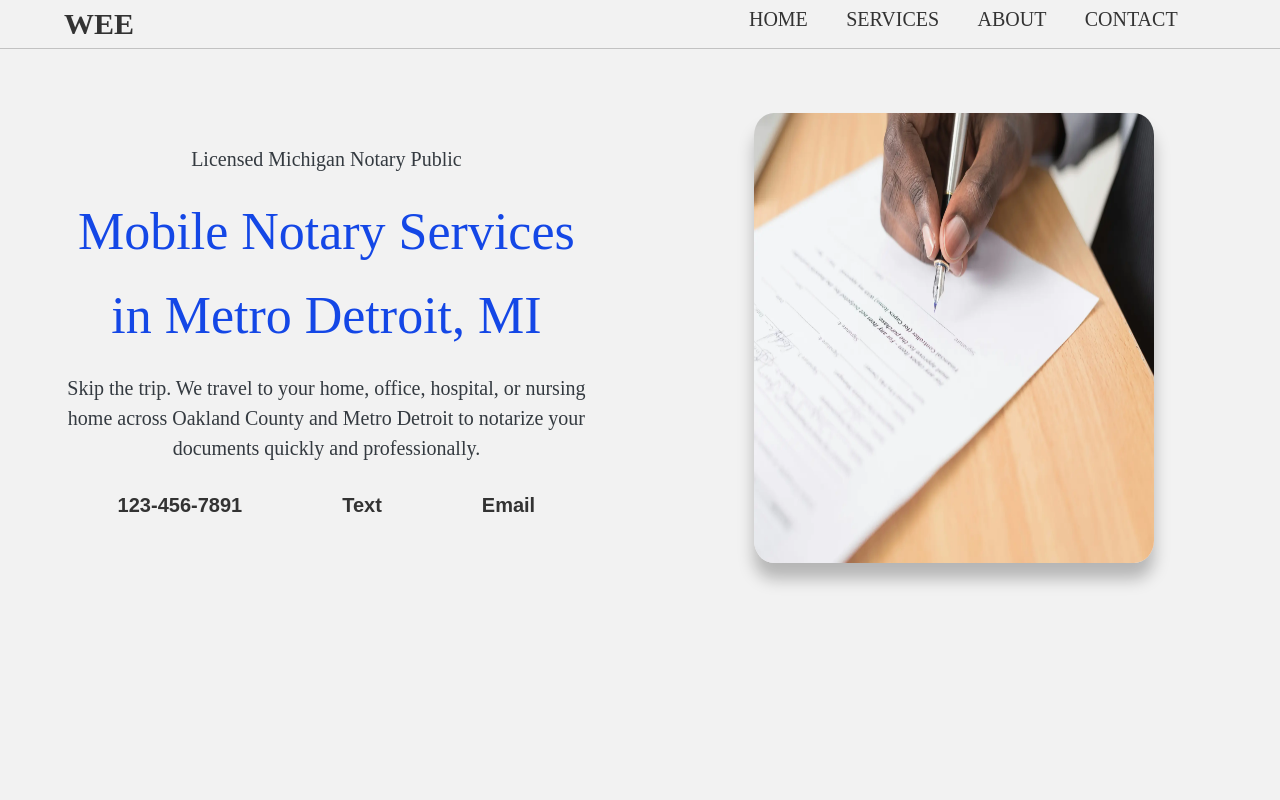
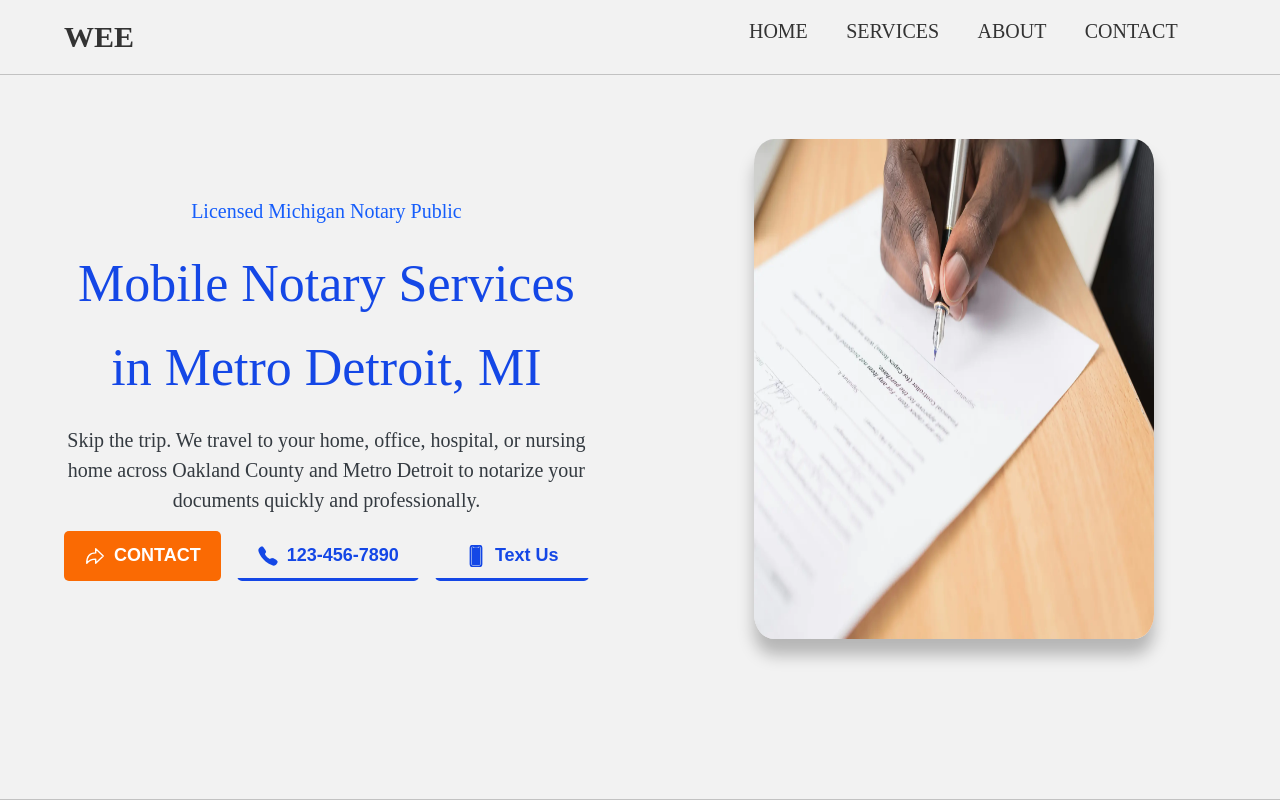
Before and after one commit to vtraz1200/Wee, a plain HTML site: page index.html in a window 1280 px wide. Shown: the top 800 px of the page. Drawn offline with nearby package versions, Linux system fonts and the light colour scheme.

Commit message:
update (7.1) beautify hero-section

```diff
--- a/css/general.css
+++ b/css/general.css
@@ -31,12 +31,12 @@ Bold: 700
 
 -Primary: #1447e6
 -Tints:
--Shades:oklch(54.6% 0.245 262.881), oklch(62.3% 0.214 259.815), oklch(70.7% 0.165 254.624)
+-Shades:#155dfb, oklch(62.3% 0.214 259.815), oklch(70.7% 0.165 254.624)
 -Accents:
 -Greys:
 -Others:
 
--secondary: oklch(55.5% 0.163 48.998)
+-secondary:  #fa6a03
 
 
 --- 05 SHADOWS
@@ -103,6 +103,10 @@ body {
   overflow: hidden;
 }
 
+.font-blue {
+  color: #155dfb;
+}
+
 .font-white {
   color: #fff;
 }
@@ -163,45 +167,42 @@ body {
 /* Typical Button Design,
 make changes in the blank areas (btn) */
 
-.section-hero-btns {
-  display: flex;
-}
-
 .btn {
-  display: inline-block;
-  padding: 15px 50px;
+  display: inline-flex; /* lets us line up the icon and text */
+  align-items: center; /* centers the icon and text vertically */
+  justify-content: center; /* centers them horizontally in the button */
+  gap: 8px; /* space between icon and text */
+  white-space: nowrap; /* keeps the text on one line */
+  padding: 14px 20px;
   background-color: transparent;
-  color: #fff;
-  font-size: 20px;
+  color: #1447e6;
+  font-size: 18px;
   font-weight: 600;
-  /* border-radius: 50px; */
-
+  border-radius: 5px;
+  border: none;
+  background-image: linear-gradient(#1447e6, #1447e6);
+  background-size: 100% 3px;
+  background-position: bottom;
+  background-repeat: no-repeat;
   text-decoration: none;
-  border: none;
-  border-bottom: 2px solid #fff;
-
-  /* border-radius: rem; */
-  font-size: px or rem;
   cursor: pointer;
   transition: all 0.5s;
-  /* box-shadow: 0 1rem 1rem rgba(0, 0, 0, 0.25); */
 }
 
 .btn:hover {
-  border-bottom-color: #000; /* example: change the underline color on hover */
-
-  /* border: solid #fff; */
-  opacity: 1;
+  background-size: 100% 100%;
+  color: #fff;
 }
 
 .btn-dark {
   display: inline-block;
-  padding: 15px 50px;
+  padding: 20px 30px;
   background-color: transparent;
   color: #333;
-  font-size: 20px;
-  font-weight: 600;
-  /* border-radius: 50px; */
+  font-size: 18px;
+  /* font-weight: 600; */
+  border-radius: 50px;
+  border: solid 1px #000;
 
   text-decoration: none;
   border: none;
@@ -229,7 +230,7 @@ make changes in the blank areas (btn) */
 
 .general-img {
   width: 400px;
-  height: 450px;
+  height: 500px;
   border-radius: 5%;
   justify-self: center;
   box-shadow: 0 1rem 1rem rgba(0, 0, 0, 0.25);
@@ -268,3 +269,7 @@ make changes in the blank areas (btn) */
   height: 315px;
   z-index: 2;
 }
+
+.icon {
+  font-size: 22px;
+}
--- a/css/style.css
+++ b/css/style.css
@@ -4,7 +4,7 @@
   display: flex;
   justify-content: space-between;
   align-items: center;
-  padding: 0 4rem;
+  padding: 0.8rem 4rem;
   position: relative;
   border-bottom: solid 1px #00000033;
 }
@@ -92,6 +92,7 @@
 .section-hero {
   background-color: #f2f2f2; /* full-width blue */
   padding: 64px;
+  border-bottom: solid 1px #00000033;
 }
 
 /* AI assisted Code ------------------------------------------------------- */
@@ -115,6 +116,26 @@
 .hero {
   max-width: 1300px;
   align-items: center;
+}
+
+.section-hero-btns {
+  gap: 1rem;
+}
+
+.section-hero-btns .btn:first-child {
+  background-color: #fa6a03;
+  background-image: none;
+  color: #fff;
+}
+
+.section-hero-btns .btn:first-child:hover {
+  background-color: #000;
+  color: #51a2ff;
+}
+
+.btn-dark:hover {
+  background-size: 100% 100%; /* grows to fill the button */
+  color: #fff;
 }
 
 .section-hero-one {
--- a/index.html
+++ b/index.html
@@ -70,7 +70,9 @@
     <section class="section-hero">
       <div class="grid grid--2--cols center-block hero">
         <div class="section-hero-one text-center">
-          <p class="p-heading-font-size">Licensed Michigan Notary Public</p>
+          <p class="p-heading-font-size font-blue">
+            Licensed Michigan Notary Public
+          </p>
           <h1 class="h1-font-size">
             Mobile Notary Services in Metro Detroit, MI
           </h1>
@@ -79,10 +81,19 @@
             home across Oakland County and Metro Detroit to notarize your
             documents quickly and professionally.
           </p>
-          <div class="section-hero-btns">
-            <button class="btn-dark">123-456-7891</button>
-            <button class="btn-dark">Text</button>
-            <button class="btn-dark">Email</button>
+          <div class="section-hero-btns grid grid--3--cols">
+            <button class="btn">
+              <ion-icon class="icon" name="arrow-redo-outline"></ion-icon>
+              CONTACT
+            </button>
+            <button class="btn">
+              <ion-icon class="icon" name="call"></ion-icon>
+              123-456-7890
+            </button>
+            <button class="btn">
+              <ion-icon class="icon" name="phone-portrait"></ion-icon>
+              Text Us
+            </button>
           </div>
         </div>
         <img
```
